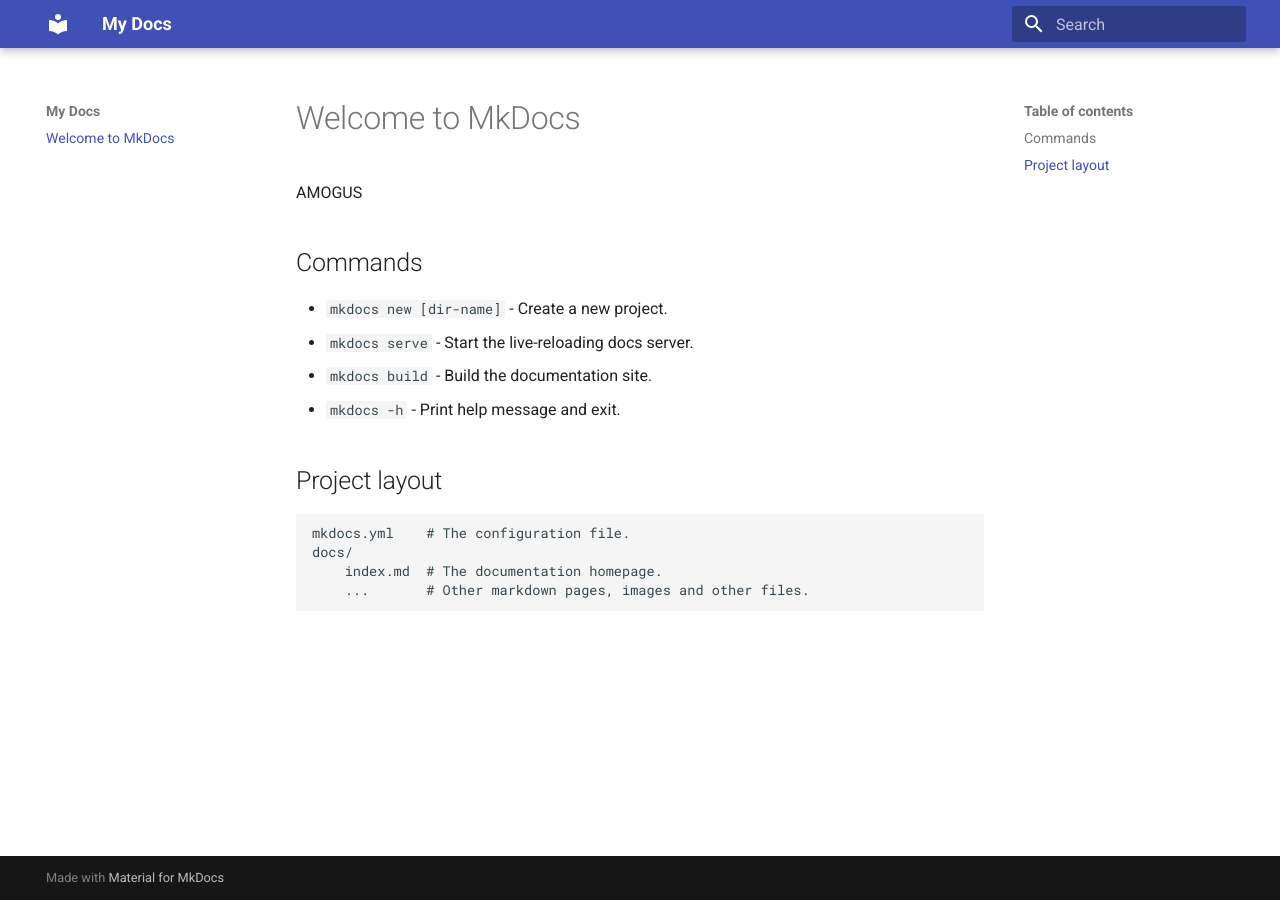
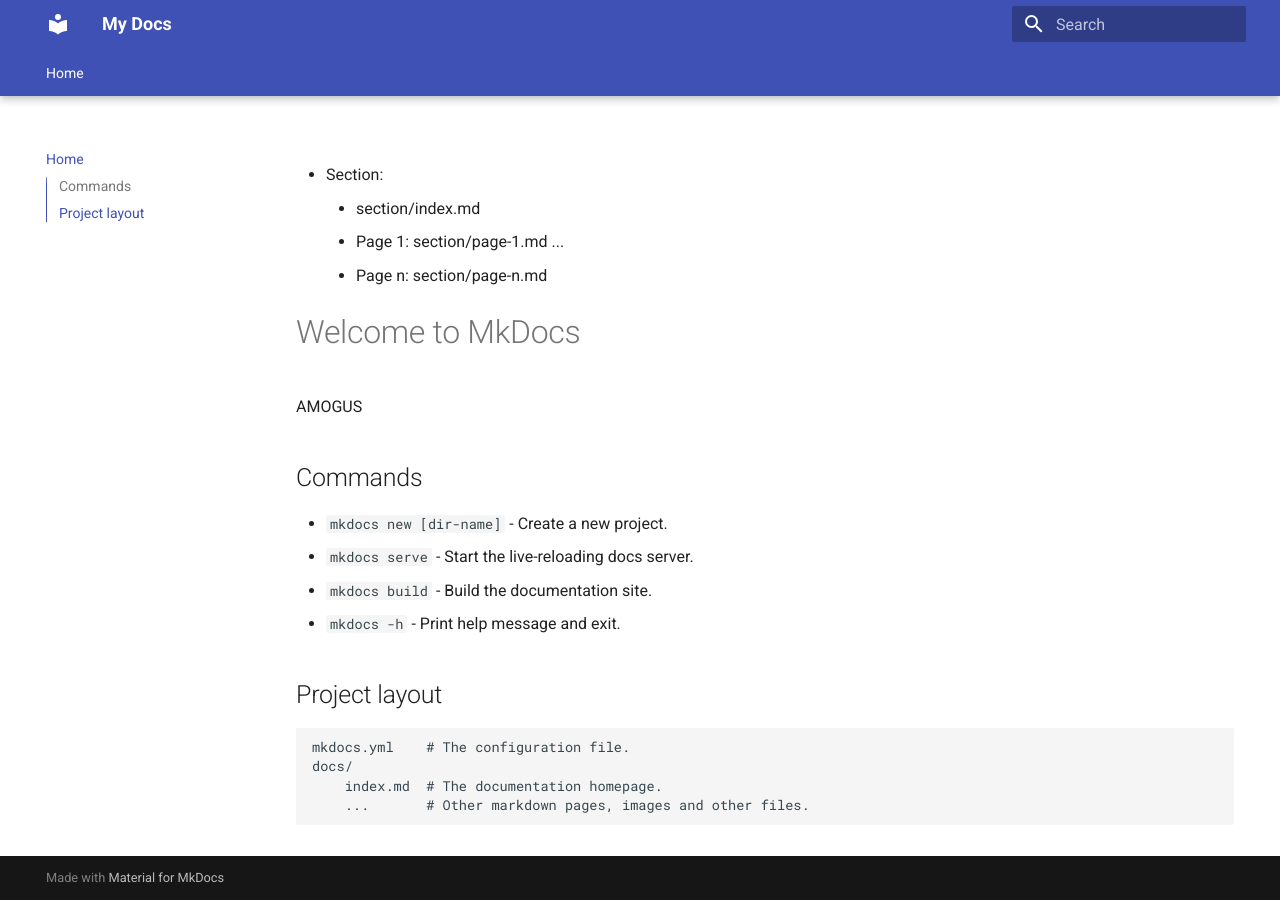
Before and after one commit to microbullet/microbullet.github.io, an MkDocs documentation site: the page built from docs/index.md, in a window 1280 px wide. Built offline with MkDocs 1.6.1 and Material for MkDocs 9.7.7, drawn with Linux system fonts in a browser that asks for light colours.

Commit message:
navigation setup

```diff
--- a/docs/index.md
+++ b/docs/index.md
@@ -1,3 +1,10 @@
+nav:
+  - Section:
+    - section/index.md
+    - Page 1: section/page-1.md
+    ...
+    - Page n: section/page-n.md
+
 # Welcome to MkDocs
 
 AMOGUS
--- a/mkdocs.yml
+++ b/mkdocs.yml
@@ -1,6 +1,15 @@
 site_name: My Docs
 theme:
   name: material
+  features:
+    - navigation.instant
+    - navigation.tracking
+    - navigation.tabs
+    - navigation.tabs.sticky
+    - navigation.sections
+    - navigation.indexes
+    - toc.integrate
+    - navigation.top
 name: ci
 on:
   push:
```
